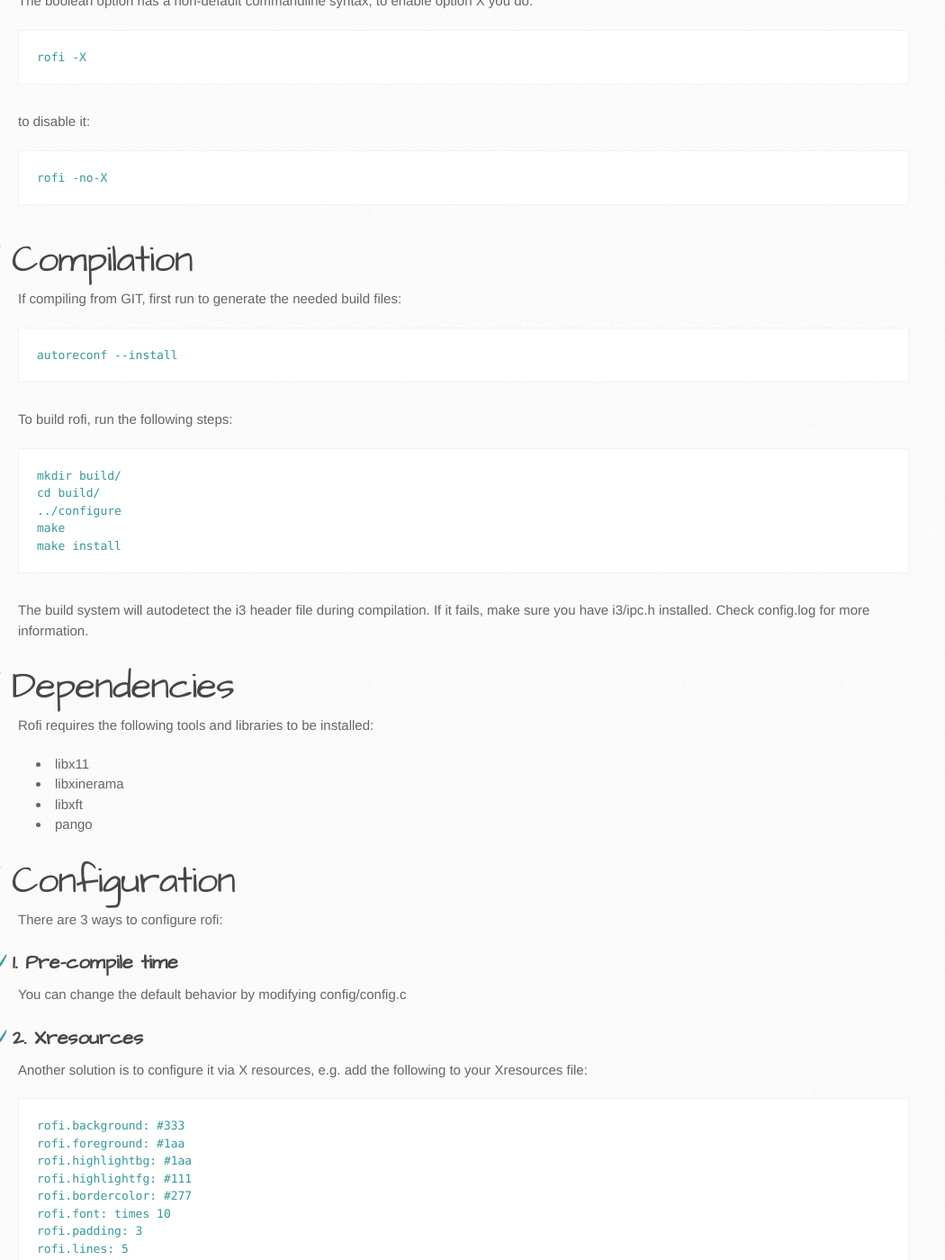
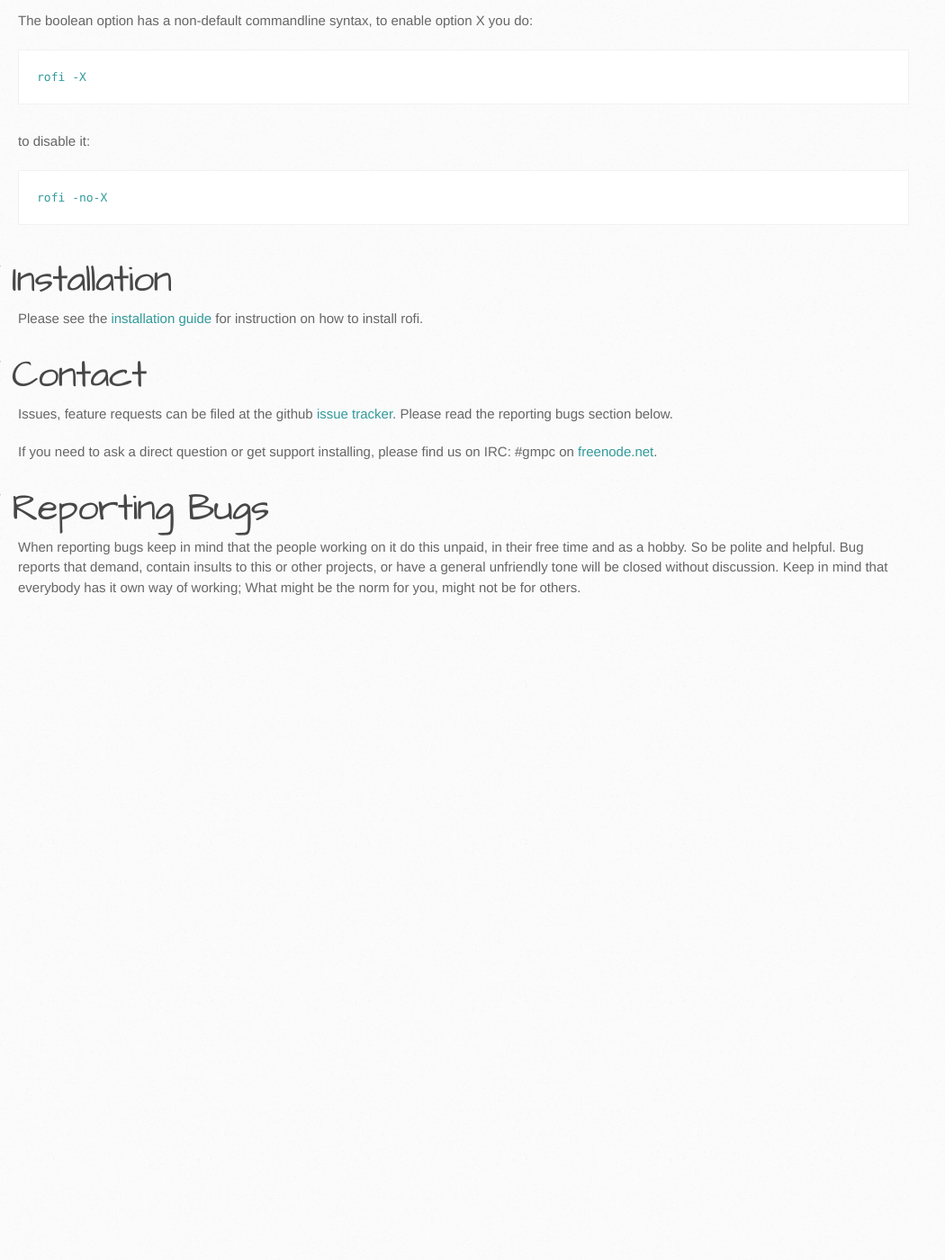
Before and after one commit to davatorium/rofi, a Jekyll site: the page built from index.md, in a window 1280 px wide and 1400 px high, scrolled down 4815 px. Shown: the whole window at 90% size, without its empty margins (0-1050 px from the left). Built offline with Jekyll 4.4.1, drawn with Linux system fonts in a browser that asks for light colours; after the commit the page ends 5522 px from its top, so only the background shows below that; some of the changed text lies outside the part shown.

Commit message:
Update index page.
        * Remove duplicates
        * Link to installation guide.
        * Fix keybinding.

```diff
--- a/index.md
+++ b/index.md
@@ -186,59 +186,9 @@ to disable it:
 
 	rofi -no-X
 
-# Compilation
+# Installation
 
-If compiling from GIT, first run to generate the needed build files:
-
-    autoreconf --install
-
-To build rofi, run the following steps:
-
-    mkdir build/
-    cd build/
-    ../configure
-    make
-    make install
-
-The build system will autodetect the i3 header file during compilation. If it fails, make sure you
-have i3/ipc.h installed. Check config.log for more information.
-
-# Dependencies
-
-Rofi requires the following tools and libraries to be installed:
-
- * libx11
- * libxinerama
- * libxft
- * pango
-
-# Configuration
-
-There are 3 ways to configure rofi:
-
-## 1. Pre-compile time
-
-You can change the default behavior by modifying config/config.c
-
-## 2. Xresources
-
-Another solution is to configure it via X resources, e.g. add the following to your
-Xresources file:
-
-    rofi.background: #333
-    rofi.foreground: #1aa
-    rofi.highlightbg: #1aa
-    rofi.highlightfg: #111
-    rofi.bordercolor: #277
-    rofi.font: times 10
-    rofi.padding: 3
-    rofi.lines: 5
-    rofi.borderwidth: 3
-
-## 3. Runtime
-
-All the above settings can be overridden by rofi's commandline flags.
-See the [manpage](manpage.html).
+Please see the [installation guide](INSTALL.html) for instruction on how to install *rofi*.
 
 # Contact
 
@@ -254,5 +204,5 @@ If you need to ask a direct question or get support installing, please find us o
 
 When reporting bugs keep in mind that the people working on it do this unpaid, in their free time
 and as a hobby. So be polite and helpful. Bug reports that *demand*, contain *insults* to this
-or other projects, or have a general unfriendly tone will be closed without discussion. Everybody
-has it own way of working; What might be the *norm* for you, might not be for others.
+or other projects, or have a general unfriendly tone will be closed without discussion. Keep in mind
+that everybody has it own way of working; What might be the *norm* for you, might not be for others.
```
Also changed, not shown: other parts of index.md (+2 -2 lines).
